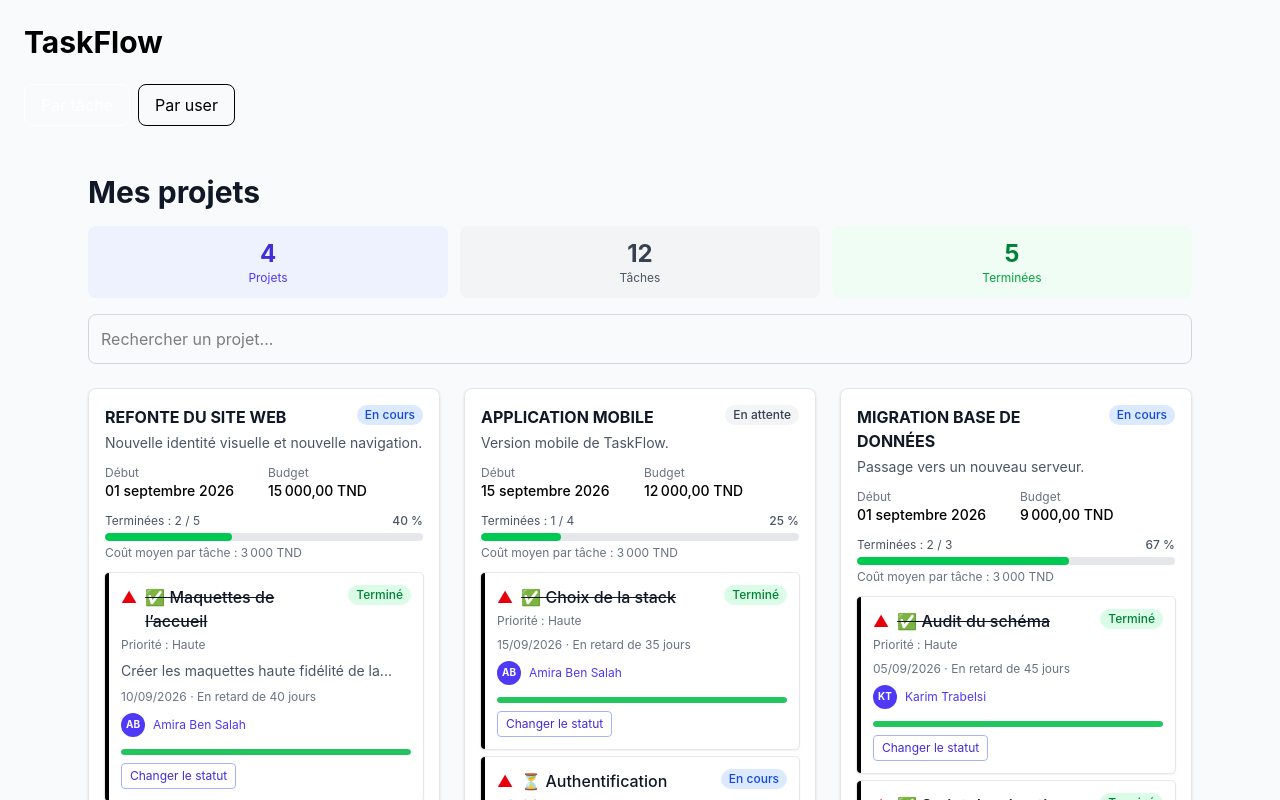
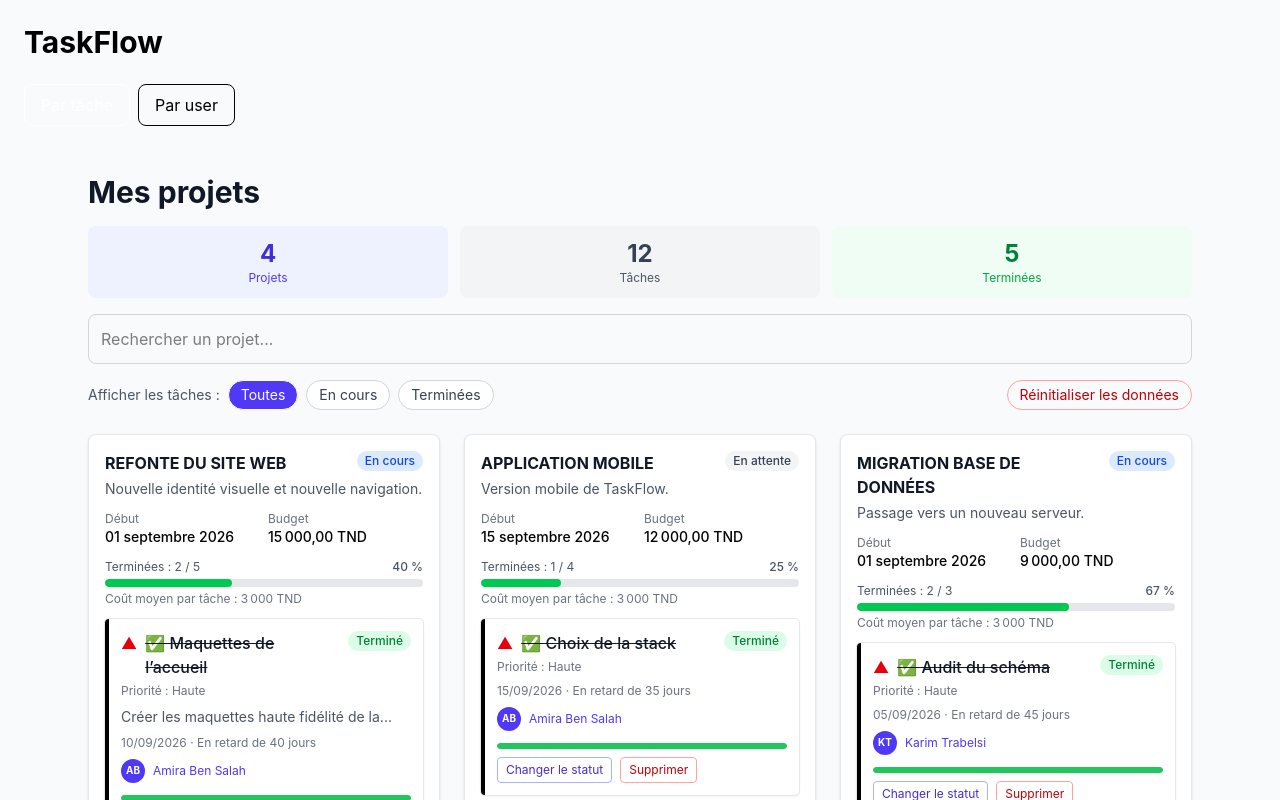
Before and after one commit to ikuraku/TaskFlow, an Angular app: page / in a window 1280 px wide. Shown: the top 800 px of the page. Built offline with nearby package versions, Linux system fonts and the light colour scheme.

Commit message:
TP4-button-supprimer

```diff
--- a/src/app/features/projects/components/project-card/project-card.html
+++ b/src/app/features/projects/components/project-card/project-card.html
@@ -28,7 +28,6 @@
 
   <p class="mt-1 text-sm text-gray-600">{{ project().description }}</p>
 
-  <!-- Infos -->
   <dl class="mt-3 grid grid-cols-2 gap-2 text-sm">
     <div>
       <dt class="text-xs text-gray-500">Début</dt>
@@ -42,7 +41,7 @@
 
   @if (project().tasks.length > 0) {
 
-    <!-- Avancement : se met à jour à chaque changement de statut -->
+    <!-- Avancement : calculé sur TOUTES les tâches du projet -->
     <div class="mt-3">
       <div class="flex justify-between text-xs text-gray-600">
         <span>Terminées : {{ doneCount() }} / {{ project().tasks.length }}</span>
@@ -59,17 +58,20 @@
       </p>
     </div>
 
-    <!-- Aperçu des 3 premières tâches -->
+    <!-- Aperçu des tâches : filtre appliqué, limité à 3 -->
     <div class="mt-3">
       <app-task-list
-        [tasks]="(project().tasks | slice:0:3)"
+        [tasks]="project().tasks"
         [users]="users()"
-        (taskStatusChange)="onTaskStatusChange($event)">
+        [statusFilter]="statusFilter()"
+        [limit]="previewLimit"
+        (taskStatusChange)="onTaskStatusChange($event)"
+        (taskDelete)="onTaskDelete($event)">
       </app-task-list>
 
-      @if (project().tasks.length > 3) {
+      @if (filteredCount() > previewLimit) {
         <p class="mt-1 text-xs text-gray-500">
-          + {{ project().tasks.length - 3 }} autre(s) : cliquer sur le projet
+          + {{ filteredCount() - previewLimit }} autre(s) : cliquer sur le projet
         </p>
       }
     </div>
--- a/src/app/features/projects/components/project-card/project-card.ts
+++ b/src/app/features/projects/components/project-card/project-card.ts
@@ -1,7 +1,9 @@
 import { Component, computed, input, output } from '@angular/core';
-import { CurrencyPipe, DatePipe, DecimalPipe, KeyValuePipe, PercentPipe, SlicePipe, UpperCasePipe } from '@angular/common';
+import { CurrencyPipe, DatePipe, DecimalPipe, KeyValuePipe, PercentPipe, UpperCasePipe } from '@angular/common';
 import { Project } from '../../models/project.model';
-import { ProjectTaskStatusChange, TaskStatusChange } from '../../models/task.model';
+import {
+  ProjectTaskDelete, ProjectTaskStatusChange, TaskFilter, TaskStatusChange,
+} from '../../models/task.model';
 import { User } from '../../../users/models/user.model';
 import { TaskList } from '../task-list/task-list';
 import { HighlightDirective } from '../../../../shared/directives/highlight.directive';
@@ -10,7 +12,7 @@
   selector: 'app-project-card',
   standalone: true,
   imports: [
-    UpperCasePipe, DatePipe, CurrencyPipe, PercentPipe, DecimalPipe, SlicePipe, KeyValuePipe,
+    UpperCasePipe, DatePipe, CurrencyPipe, PercentPipe, DecimalPipe, KeyValuePipe,
     HighlightDirective, TaskList,
   ],
   templateUrl: './project-card.html',
@@ -18,14 +20,16 @@
 export class ProjectCard {
   project = input.required<Project>();
   users = input<User[]>([]);
+  statusFilter = input<TaskFilter>('Toutes');
+
+  readonly previewLimit = 3;
 
   selected = output<Project>();
   taskStatusChange = output<ProjectTaskStatusChange>();
+  taskDelete = output<ProjectTaskDelete>();
 
-  // 4.3 : nombre de tâches terminées de CE projet
   doneCount = computed(() => this.project().tasks.filter(t => t.status === 'Terminé').length);
 
-  // 4.4 : avancement entre 0 et 1, calculé à partir de doneCount()
   completionRate = computed(() => {
     const total = this.project().tasks.length;
     return total === 0 ? 0 : this.doneCount() / total;
@@ -44,6 +48,14 @@
     return counts;
   });
 
+  // Nombre de tâches qui passent le filtre (pour le « + n autre(s) »)
+  filteredCount = computed(() => {
+    const filter = this.statusFilter();
+    return filter === 'Toutes'
+      ? this.project().tasks.length
+      : this.project().tasks.filter(t => t.status === filter).length;
+  });
+
   onSelect(): void {
     this.selected.emit(this.project());
   }
@@ -51,4 +63,8 @@
   onTaskStatusChange(change: TaskStatusChange): void {
     this.taskStatusChange.emit({ projectId: this.project().id, ...change });
   }
+
+  onTaskDelete(taskId: number): void {
+    this.taskDelete.emit({ projectId: this.project().id, taskId });
+  }
 }
--- a/src/app/features/projects/components/project-list/project-list.html
+++ b/src/app/features/projects/components/project-list/project-list.html
@@ -1,6 +1,6 @@
 <section class="mx-auto max-w-6xl p-6">
 
-  <!-- En-tête + statistiques des projets affichés -->
+  <!-- En-tête + statistiques -->
   <header class="mb-6">
     <h1 class="text-3xl font-bold text-gray-900">Mes projets</h1>
 
@@ -37,11 +37,38 @@
         </button>
       }
     </div>
+
+    <!-- Filtre des tâches + réinitialisation -->
+    <div class="mt-4 flex flex-wrap items-center gap-2">
+      <span class="text-sm text-gray-600">Afficher les tâches :</span>
+
+      @for (option of filterOptions; track option.value) {
+        <button
+          type="button"
+          (click)="setFilter(option.value)"
+          class="rounded-full border px-3 py-1 text-sm transition"
+          [class.border-indigo-600]="statusFilter() === option.value"
+          [class.bg-indigo-600]="statusFilter() === option.value"
+          [class.text-white]="statusFilter() === option.value"
+          [class.border-gray-300]="statusFilter() !== option.value"
+          [class.bg-white]="statusFilter() !== option.value"
+          [class.text-gray-700]="statusFilter() !== option.value">
+          {{ option.label }}
+        </button>
+      }
+
+      <button
+        type="button"
+        (click)="resetData()"
+        class="ml-auto rounded-full border border-red-300 px-3 py-1 text-sm text-red-700 hover:bg-red-50">
+        Réinitialiser les données
+      </button>
+    </div>
   </header>
 
   @if (filteredProjects().length > 0) {
 
-    <!-- Cartes : uniquement les projets filtrés -->
+    <!-- Cartes -->
     <div class="grid grid-cols-1 gap-6 md:grid-cols-2 lg:grid-cols-3">
       @for (project of filteredProjects(); track project.id) {
         <div
@@ -51,8 +78,10 @@
           <app-project-card
             [project]="project"
             [users]="users()"
+            [statusFilter]="statusFilter()"
             (selected)="selectProject($event)"
-            (taskStatusChange)="onTaskStatusChange($event)">
+            (taskStatusChange)="onTaskStatusChange($event)"
+            (taskDelete)="onTaskDelete($event)">
           </app-project-card>
         </div>
       }
@@ -77,7 +106,9 @@
         <app-task-list
           [tasks]="selected.tasks"
           [users]="users()"
-          (taskStatusChange)="onDetailStatusChange($event)">
+          [statusFilter]="statusFilter()"
+          (taskStatusChange)="onDetailStatusChange($event)"
+          (taskDelete)="onDetailDelete($event)">
         </app-task-list>
       </div>
     }
--- a/src/app/features/projects/components/project-list/project-list.ts
+++ b/src/app/features/projects/components/project-list/project-list.ts
@@ -1,6 +1,8 @@
 import { Component, OnInit, computed, inject, signal } from '@angular/core';
 import { Project } from '../../models/project.model';
-import { ProjectTaskStatusChange, TaskStatusChange } from '../../models/task.model';
+import {
+  ProjectTaskDelete, ProjectTaskStatusChange, TaskFilter, TaskStatusChange,
+} from '../../models/task.model';
 import { User } from '../../../users/models/user.model';
 import { ProjectCard } from '../project-card/project-card';
 import { TaskList } from '../task-list/task-list';
@@ -22,7 +24,13 @@
   searchTerm = signal('');
   selectedProjectId = signal<number | null>(null);
 
-  // Projets filtrés par la recherche (nom ou description)
+  statusFilter = signal<TaskFilter>('Toutes');
+  readonly filterOptions: { value: TaskFilter; label: string }[] = [
+    { value: 'Toutes', label: 'Toutes' },
+    { value: 'En cours', label: 'En cours' },
+    { value: 'Terminé', label: 'Terminées' },
+  ];
+
   filteredProjects = computed(() => {
     const term = this.searchTerm().trim().toLowerCase();
     if (!term) return this.projects();
@@ -31,7 +39,6 @@
     );
   });
 
-  // Le détail n'est affiché que si le projet sélectionné fait partie des projets filtrés
   selectedProject = computed(
     () => this.filteredProjects().find(p => p.id === this.selectedProjectId()) ?? null
   );
@@ -52,12 +59,21 @@
     this.userService.getUsers().subscribe(users => this.users.set(users));
   }
 
+  // Sauvegarde l'état actuel dans le navigateur
+  private persist(): void {
+    this.projectService.saveProjects(this.projects());
+  }
+
   onSearch(event: Event): void {
     this.searchTerm.set((event.target as HTMLInputElement).value);
   }
 
   clearSearch(): void {
     this.searchTerm.set('');
+  }
+
+  setFilter(filter: TaskFilter): void {
+    this.statusFilter.set(filter);
   }
 
   selectProject(project: Project): void {
@@ -68,7 +84,6 @@
     this.selectedProjectId.set(null);
   }
 
-  // Mise à jour immuable (partie 4)
   onTaskStatusChange(change: ProjectTaskStatusChange): void {
     this.projects.update(projects =>
       projects.map(project =>
@@ -82,6 +97,7 @@
           }
       )
     );
+    this.persist();
   }
 
   onDetailStatusChange(change: TaskStatusChange): void {
@@ -89,4 +105,29 @@
     if (projectId === null) return;
     this.onTaskStatusChange({ projectId, ...change });
   }
+
+  onTaskDelete(change: ProjectTaskDelete): void {
+    this.projects.update(projects =>
+      projects.map(project =>
+        project.id !== change.projectId
+          ? project
+          : { ...project, tasks: project.tasks.filter(task => task.id !== change.taskId) }
+      )
+    );
+    this.persist();
+  }
+
+  onDetailDelete(taskId: number): void {
+    const projectId = this.selectedProjectId();
+    if (projectId === null) return;
+    this.onTaskDelete({ projectId, taskId });
+  }
+
+  // Remet les données d'origine (efface la sauvegarde)
+  resetData(): void {
+    this.projectService.resetProjects().subscribe(projects => {
+      this.projects.set(projects);
+      this.selectedProjectId.set(null);
+    });
+  }
 }
--- a/src/app/features/projects/components/task-item/task-item.html
+++ b/src/app/features/projects/components/task-item/task-item.html
@@ -22,7 +22,6 @@
         }
       }
 
-      <!-- ngClass : titre barré si la tâche est terminée -->
       <p
         class="font-medium text-gray-900"
         [ngClass]="{ 'line-through text-gray-500': task().status === 'Terminé' }">
@@ -30,7 +29,6 @@
       </p>
     </div>
 
-    <!-- ngClass : une classe différente selon le statut -->
     <span
       class="shrink-0 rounded-full px-2 py-0.5 text-xs font-medium"
       [ngClass]="{
@@ -42,10 +40,8 @@
     </span>
   </div>
 
-  <!-- Priorité en toutes lettres -->
   <p class="mt-1 text-xs text-gray-500">Priorité : {{ task().priority }}</p>
 
-  <!-- Description : seulement si elle existe -->
   @if (task().description) {
     <p
       class="mt-2 cursor-help text-sm text-gray-600"
@@ -54,7 +50,6 @@
     </p>
   }
 
-  <!-- Échéance -->
   <p class="mt-2 text-xs text-gray-500">
     @if (task().dueDate) {
       {{ task().dueDate | date:'dd/MM/yyyy' }} · {{ task().dueDate | deadline }}
@@ -63,7 +58,6 @@
     }
   </p>
 
-  <!-- Assigné : pastille d'initiales + nom, ou « Non assignée » -->
   @if (showAssignee()) {
     @if (assigneeName()) {
       <div class="mt-2 flex items-center gap-2 text-xs text-indigo-600">
@@ -77,18 +71,26 @@
     }
   }
 
-  <!-- ngStyle : barre d'avancement de la tâche -->
   <div class="mt-3 h-1.5 overflow-hidden rounded bg-gray-200">
     <div class="h-full rounded transition-all" [ngStyle]="progressStyle()"></div>
   </div>
 
-  <!-- Bouton de changement de statut -->
+  <!-- Boutons : changer le statut et supprimer -->
   @if (editable()) {
-    <button
-      type="button"
-      (click)="changeStatus($event)"
-      class="mt-2 rounded border border-indigo-300 px-2 py-1 text-xs text-indigo-700 hover:bg-indigo-50">
-      Changer le statut
-    </button>
+    <div class="mt-2 flex gap-2">
+      <button
+        type="button"
+        (click)="changeStatus($event)"
+        class="rounded border border-indigo-300 px-2 py-1 text-xs text-indigo-700 hover:bg-indigo-50">
+        Changer le statut
+      </button>
+
+      <button
+        type="button"
+        (click)="deleteTask($event)"
+        class="rounded border border-red-300 px-2 py-1 text-xs text-red-700 hover:bg-red-50">
+        Supprimer
+      </button>
+    </div>
   }
 </div>
--- a/src/app/features/projects/components/task-item/task-item.ts
+++ b/src/app/features/projects/components/task-item/task-item.ts
@@ -9,14 +9,12 @@
 import { OverdueDirective } from '../../../../shared/directives/overdue.directive';
 import { TooltipDirective } from '../../../../shared/directives/tooltip.directive';
 
-// Cycle : En attente → En cours → Terminé → En attente
 const NEXT_STATUS: Record<TaskStatus, TaskStatus> = {
   'En attente': 'En cours',
   'En cours': 'Terminé',
   'Terminé': 'En attente',
 };
 
-// Avancement de la tâche selon son statut (pour ngStyle)
 const PROGRESS: Record<TaskStatus, { width: number; color: string }> = {
   'En attente': { width: 0, color: '#9ca3af' },
   'En cours': { width: 50, color: '#3b82f6' },
@@ -40,15 +38,20 @@
   editable = input(true);
 
   taskStatusChange = output<TaskStatus>();
+  taskDelete = output<void>(); // suppression : aucune donnée, TaskList connaît l'identifiant
 
-  // Objet utilisé par [ngStyle] : largeur en % et couleur de la barre
   progressStyle = computed(() => {
     const p = PROGRESS[this.task().status];
     return { 'width.%': p.width, 'background-color': p.color };
   });
 
   changeStatus(event: Event): void {
-    event.stopPropagation(); // évite de sélectionner la carte projet derrière le bouton
+    event.stopPropagation();
     this.taskStatusChange.emit(NEXT_STATUS[this.task().status]);
   }
+
+  deleteTask(event: Event): void {
+    event.stopPropagation(); // évite de sélectionner la carte projet derrière le bouton
+    this.taskDelete.emit();
+  }
 }
--- a/src/app/features/projects/components/task-list/task-list.html
+++ b/src/app/features/projects/components/task-list/task-list.html
@@ -1,12 +1,13 @@
 <ul class="space-y-2">
-  @for (task of tasks(); track task.id) {
+  @for (task of visibleTasks(); track task.id) {
     <li>
       <app-task-item
         [task]="task"
         [showAssignee]="showAssignee()"
         [assigneeName]="getAssigneeName(task.assigneeId)"
         [editable]="editable()"
-        (taskStatusChange)="onStatusChange(task.id, $event)">
+        (taskStatusChange)="onStatusChange(task.id, $event)"
+        (taskDelete)="onDelete(task.id)">
       </app-task-item>
     </li>
   } @empty {
--- a/src/app/features/projects/components/task-list/task-list.ts
+++ b/src/app/features/projects/components/task-list/task-list.ts
@@ -1,5 +1,5 @@
 import { Component, computed, input, output } from '@angular/core';
-import { Task, TaskStatus, TaskStatusChange } from '../../models/task.model';
+import { Task, TaskFilter, TaskStatus, TaskStatusChange } from '../../models/task.model';
 import { User } from '../../../users/models/user.model';
 import { TaskItem } from '../task-item/task-item';
 
@@ -14,13 +14,23 @@
   users = input<User[]>([]);
   showAssignee = input(true);
   editable = input(true);
+  statusFilter = input<TaskFilter>('Toutes');
+  limit = input<number | null>(null);
 
   taskStatusChange = output<TaskStatusChange>();
+  taskDelete = output<number>(); // identifiant de la tâche à supprimer
 
-  // Table id → nom, construite à partir des utilisateurs reçus en entrée
+  // Filtre d'abord, limite ensuite
+  visibleTasks = computed(() => {
+    const filter = this.statusFilter();
+    const filtered =
+      filter === 'Toutes' ? this.tasks() : this.tasks().filter(t => t.status === filter);
+    const max = this.limit();
+    return max === null ? filtered : filtered.slice(0, max);
+  });
+
   private userNames = computed(() => new Map(this.users().map(u => [u.id, u.name])));
 
-  // null = tâche non assignée, nom = utilisateur trouvé, sinon identifiant inconnu
   getAssigneeName(assigneeId?: number): string | null {
     if (assigneeId === undefined) return null;
     return this.userNames().get(assigneeId) ?? 'Utilisateur inconnu';
@@ -29,4 +39,8 @@
   onStatusChange(taskId: number, status: TaskStatus): void {
     this.taskStatusChange.emit({ taskId, status });
   }
+
+  onDelete(taskId: number): void {
+    this.taskDelete.emit(taskId);
+  }
 }
```
Also changed, not shown: src/app/core/services/project.service.ts (+33 -0 lines), src/app/features/projects/models/task.model.ts (+9 -0 lines).
